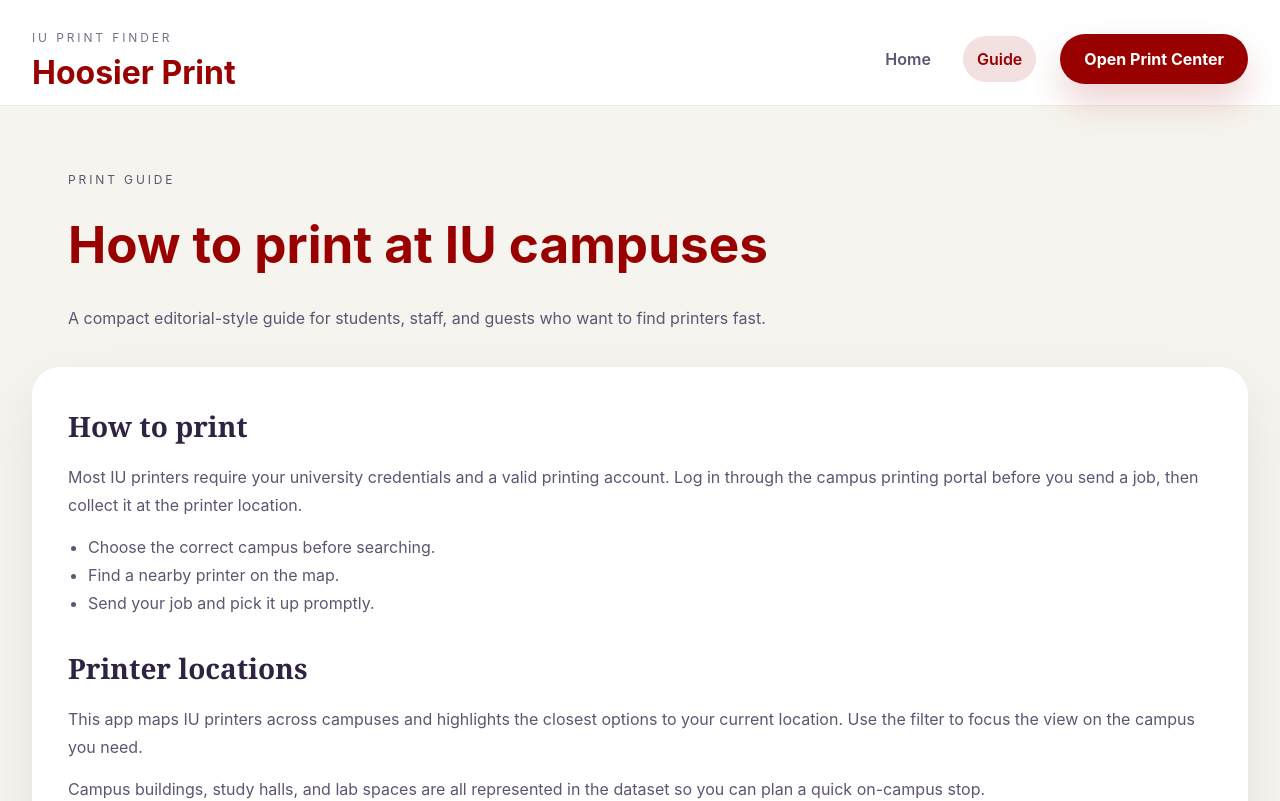
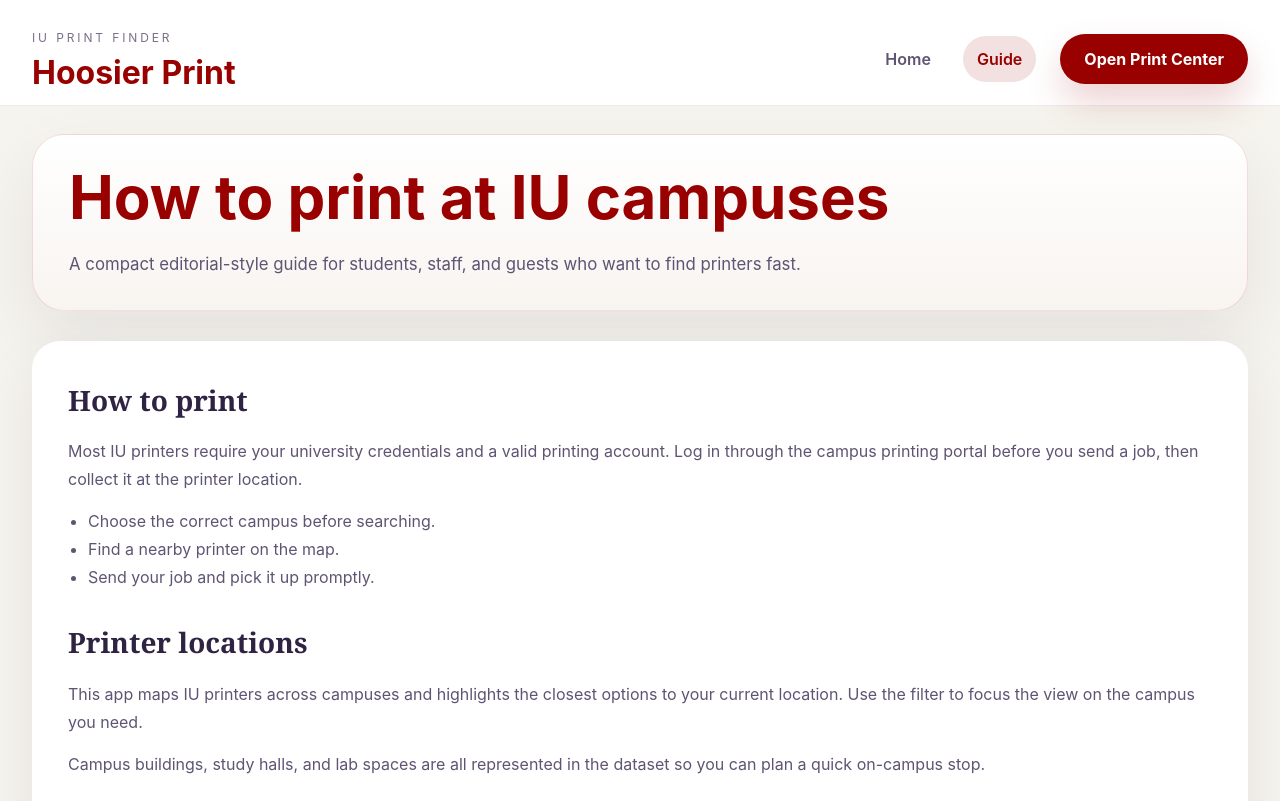
Before and after one commit to suhaasbadada/hoosier-print, a React (Vite) app in the folder app/: page /guide in a window 1280 px wide. Shown: the top 801 px of the page. Built offline with nearby package versions, Linux system fonts and the light colour scheme; no server answers.

Commit message:
coherent ui in guide section

```diff
--- a/app/src/App.css
+++ b/app/src/App.css
@@ -489,18 +489,28 @@
 }
 
 .guide-header {
-  padding: 36px;
+  display: grid;
+  gap: 22px;
+  width: 100%;
+  max-width: none;
+  margin-bottom: 30px;
+  padding: 32px 36px;
+  background: linear-gradient(180deg, #ffffff 0%, #f8f4f0 100%);
+  border: 1px solid rgba(153, 0, 0, 0.12);
+  border-radius: 32px;
+  box-shadow: 0 30px 70px rgba(36, 26, 69, 0.08);
 }
 
 .guide-header h1 {
-  margin: 12px 0 18px;
-  font-size: clamp(38px, 4vw, 52px);
+  margin: 0;
+  font-size: clamp(44px, 5vw, 60px);
+  line-height: 1.02;
 }
 
 .guide-header p {
-  max-width: 700px;
   margin: 0;
   color: #5f5473;
+  font-size: 1.05rem;
 }
 
 .guide-article {
--- a/app/src/pages/Guide.tsx
+++ b/app/src/pages/Guide.tsx
@@ -4,7 +4,7 @@
   return (
     <main className="guide-page">
       <div className="guide-header">
-        <p className="eyebrow">Print Guide</p>
+        {/* <p className="eyebrow">Print Guide</p> */}
         <h1>How to print at IU campuses</h1>
         <p>
           A compact editorial-style guide for students, staff, and guests who
```
